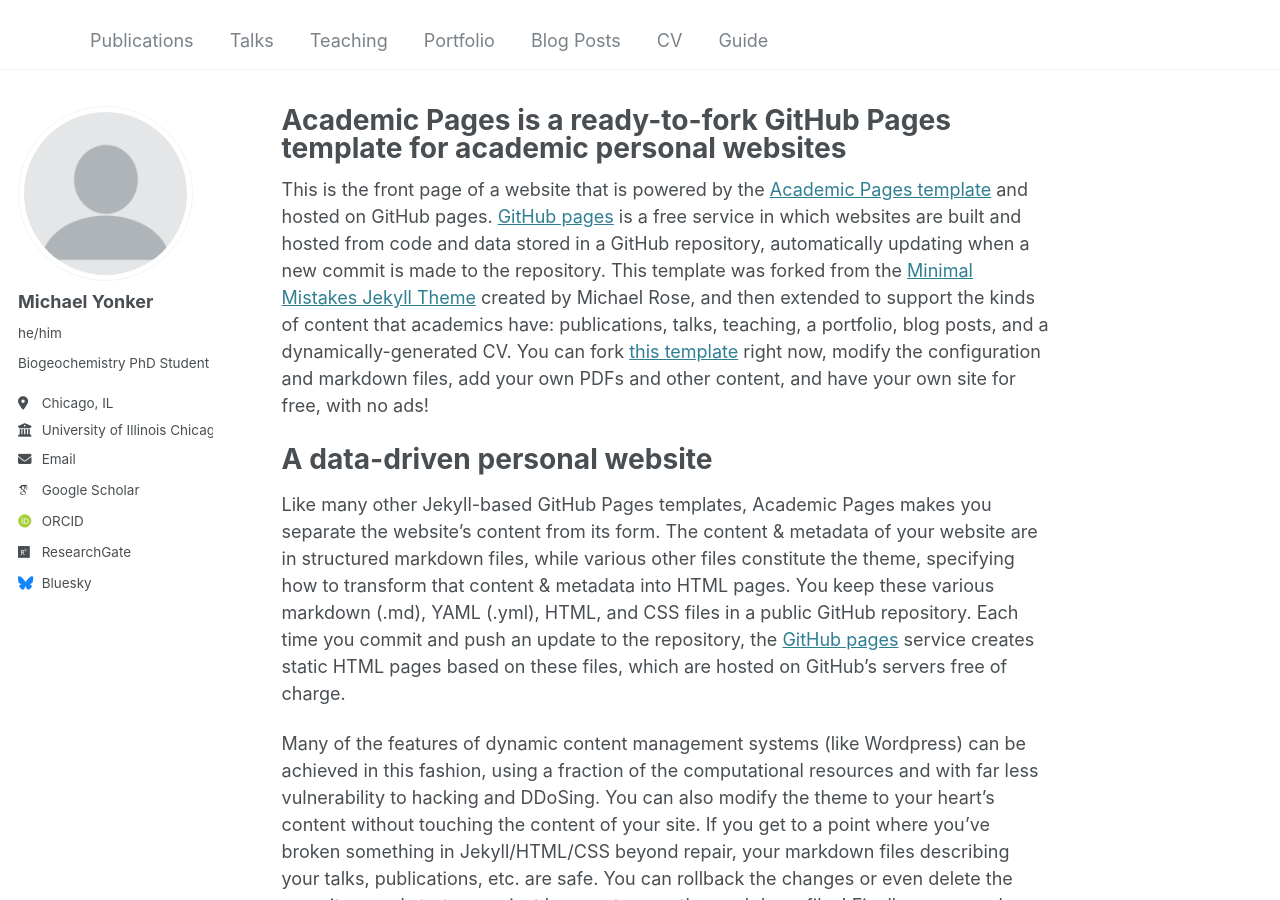
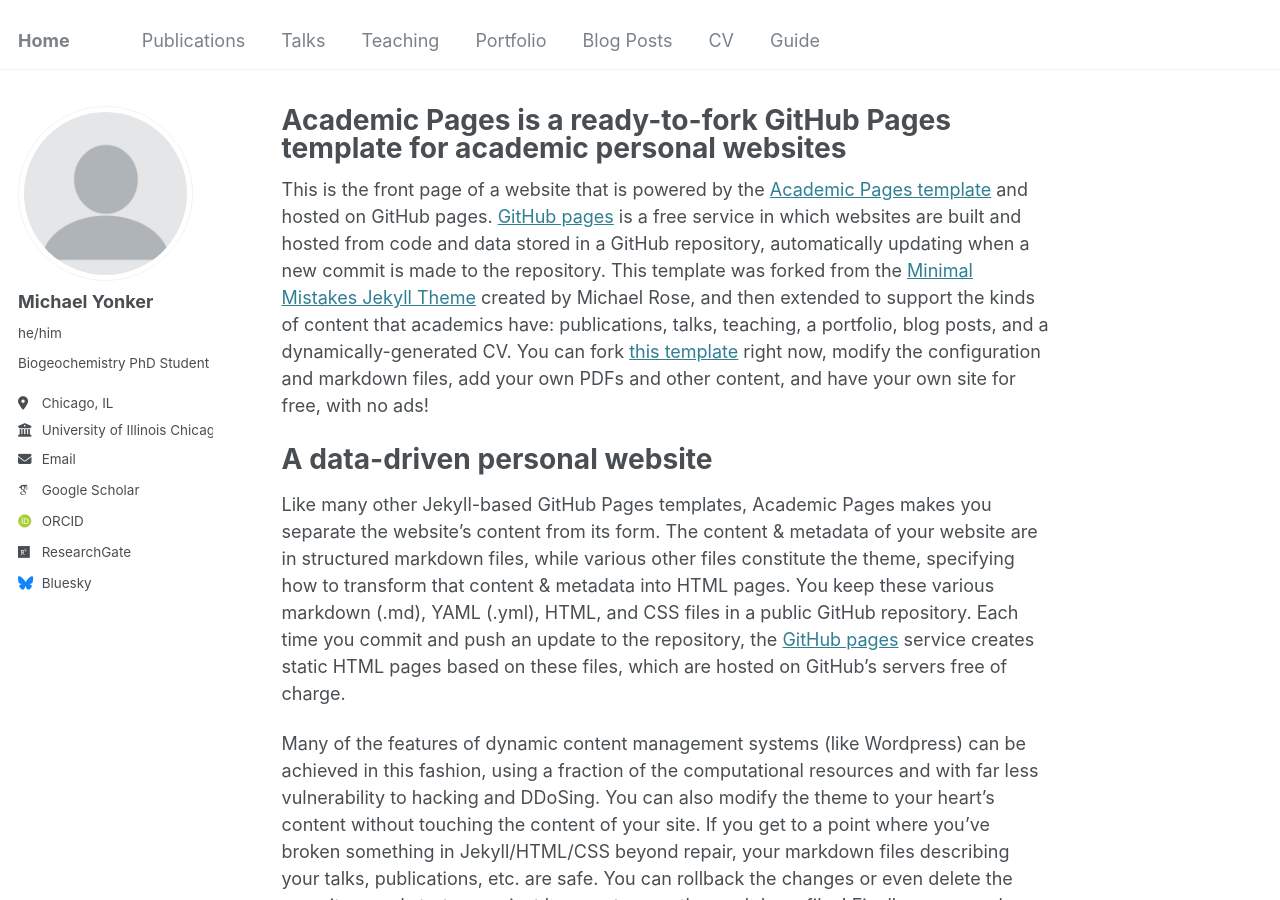
Before and after one commit to yonkaadonk/yonkaadonk.github.io, a Jekyll site: the page built from _pages/about.md, in a window 1280 px wide and 900 px high. Built offline with Jekyll 4.4.1, drawn with Linux system fonts in a browser that asks for light colours; some web fonts are replaced.

Commit message:
Update _config.yml

```diff
--- a/_config.yml
+++ b/_config.yml
@@ -8,13 +8,15 @@
 
 # Basic Site Settings
 locale                   : "en-US"
-title                    : ""
+title                    : "Home"
 title_separator          : "-"
 name                     : &name "Michael Yonker"
 description              : &description ""
 url                      : https://yonkaadonk.github.io # the base hostname & protocol for your site e.g. "https://[your GitHub username].github.io"
 baseurl                  : "" # the subpath of your site, e.g. "/blog"
 repository               : "yonkaadonk/yonkaadonk.github.io"
+theme                    : minimal-mistakes-jekyll
+minimal_mistakes_skin    : "air"
 
 # Site Author - The following control what appear as part of the author content on the side bar.
 #               If a field is blank the icon and link will not appear, otherwise it will be shown.
```
